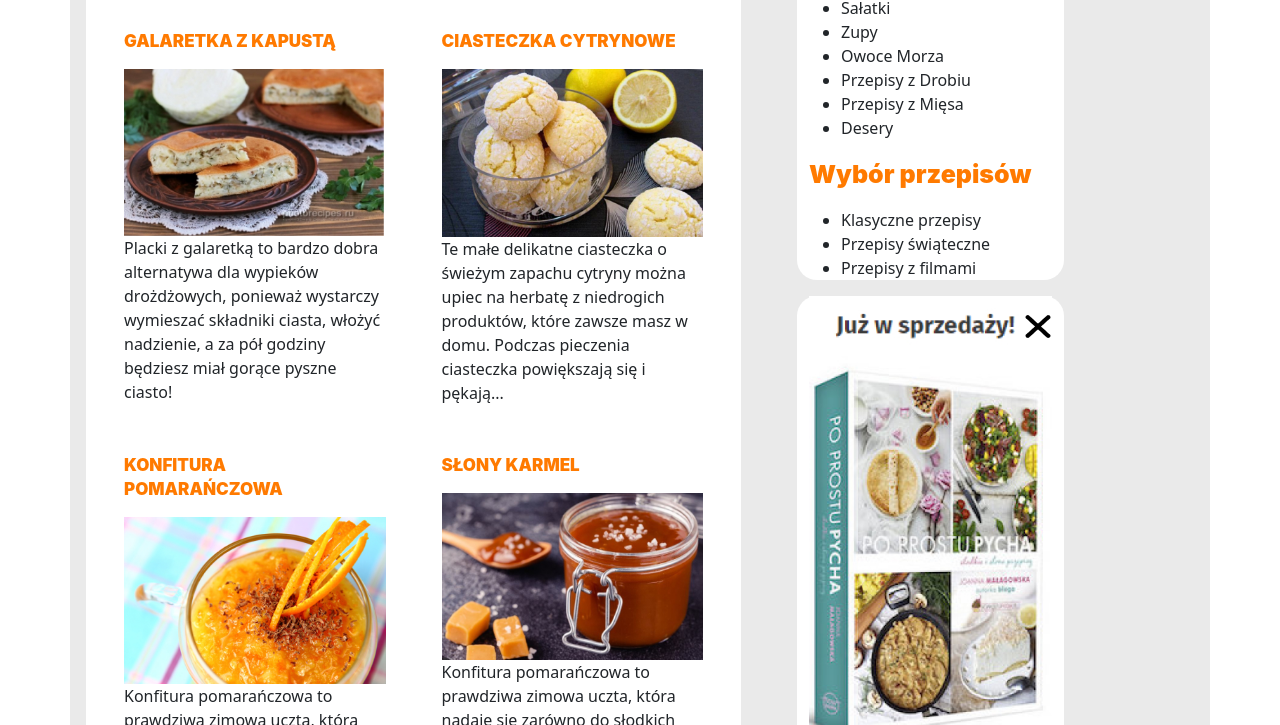
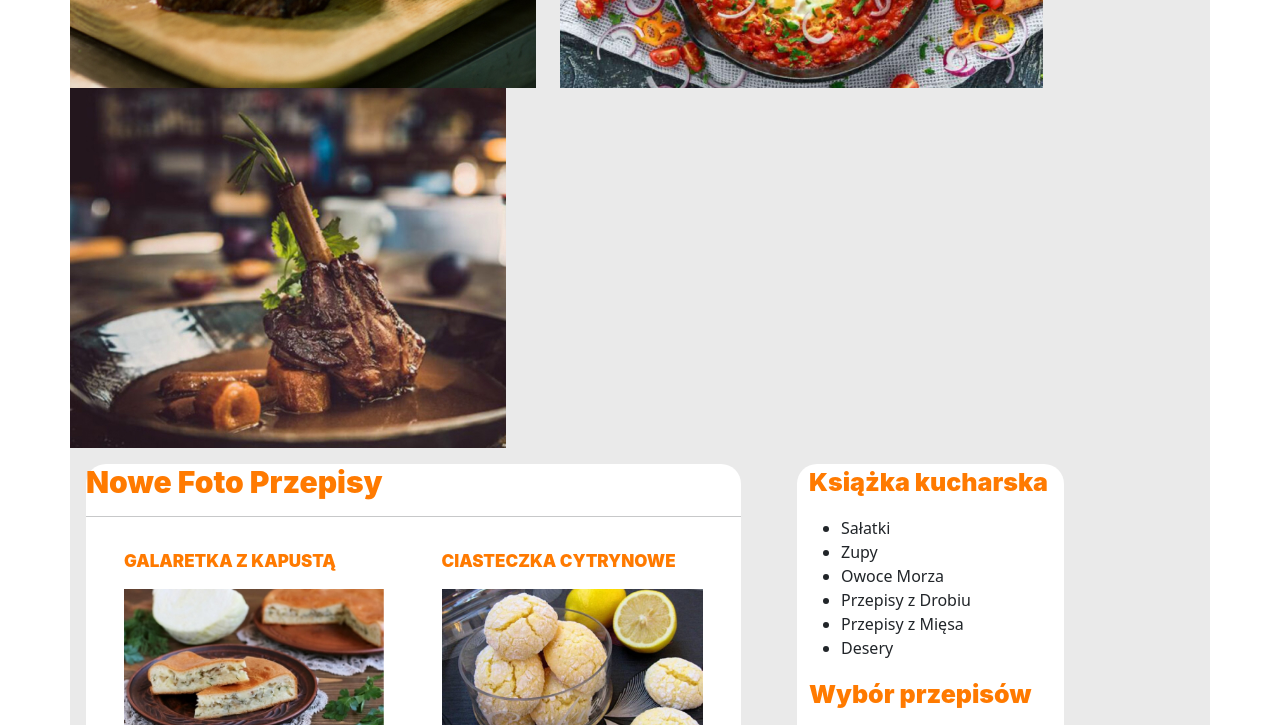
Before and after one commit to SztsJssPjs/zal, a plain HTML site: page index.html in a window 1280 px wide. Shown: the part 460-1185 px from the top of the page. Drawn offline with Linux system fonts and the light colour scheme.

Commit message:
poprawka kolażu

```diff
--- a/css/css-index.css
+++ b/css/css-index.css
@@ -97,8 +97,11 @@
 #szukajPole {
     border-radius: 20px 0px 0px 20px;
 }
+#kolaz {
+}
 .kolaz-obrazy {
-    height:200px;
+    height:100%;
+    width:auto;
 }
 #liniaSeparator {
 }
```
